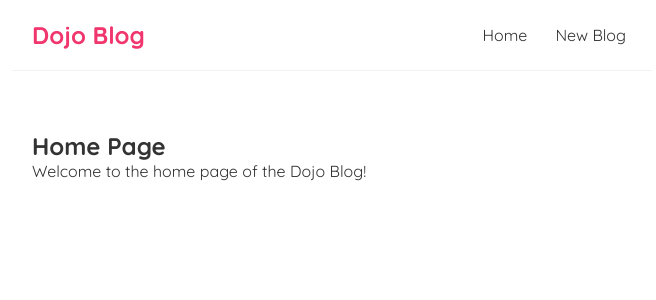
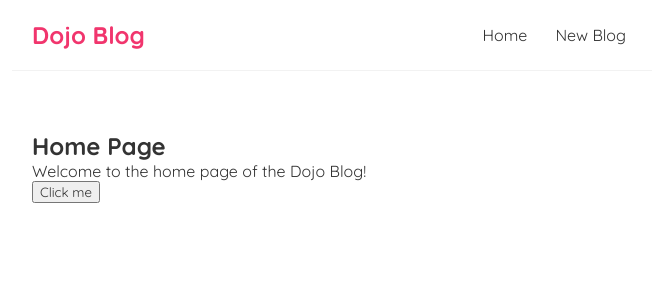
Before and after one commit to maxmarumbwa/react-blog-app, a React (Create React App) app: page / in a window 1280 px wide. Shown: the top 300 px of the page, without its empty margins (308-964 px from the left). Built offline with nearby package versions, Linux system fonts and the light colour scheme.

Commit message:
click events -btn click

```diff
--- a/src/Home.js
+++ b/src/Home.js
@@ -1,8 +1,12 @@
 const Home = () => {
+    const handleClick = () => {
+        console.log("Button clicked!");
+    };
     return (
         <div className="home">
             <h2>Home Page</h2>
             <p>Welcome to the home page of the Dojo Blog!</p>
+            <button onClick={handleClick}>Click me</button>
         </div>
     );
 }
```
